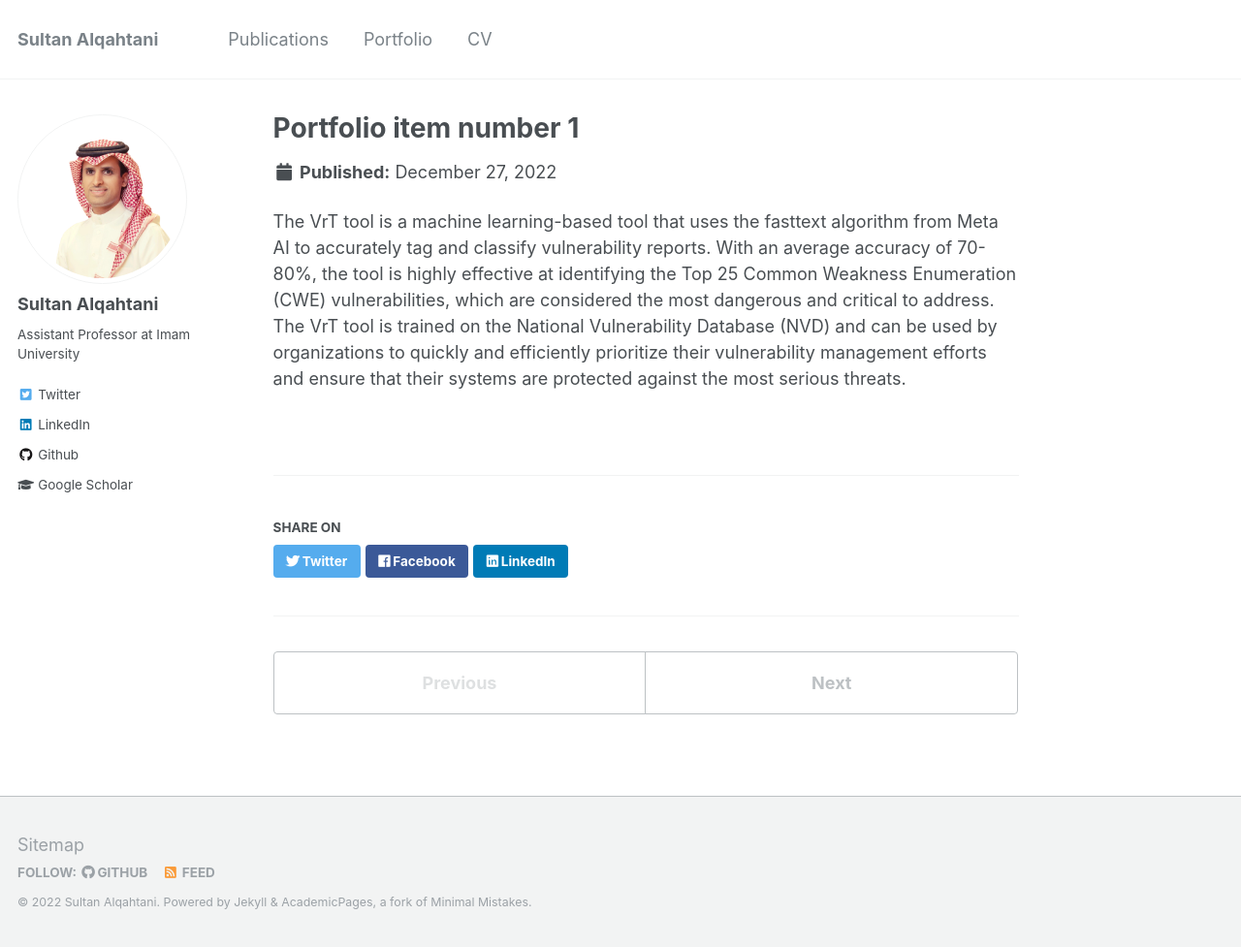
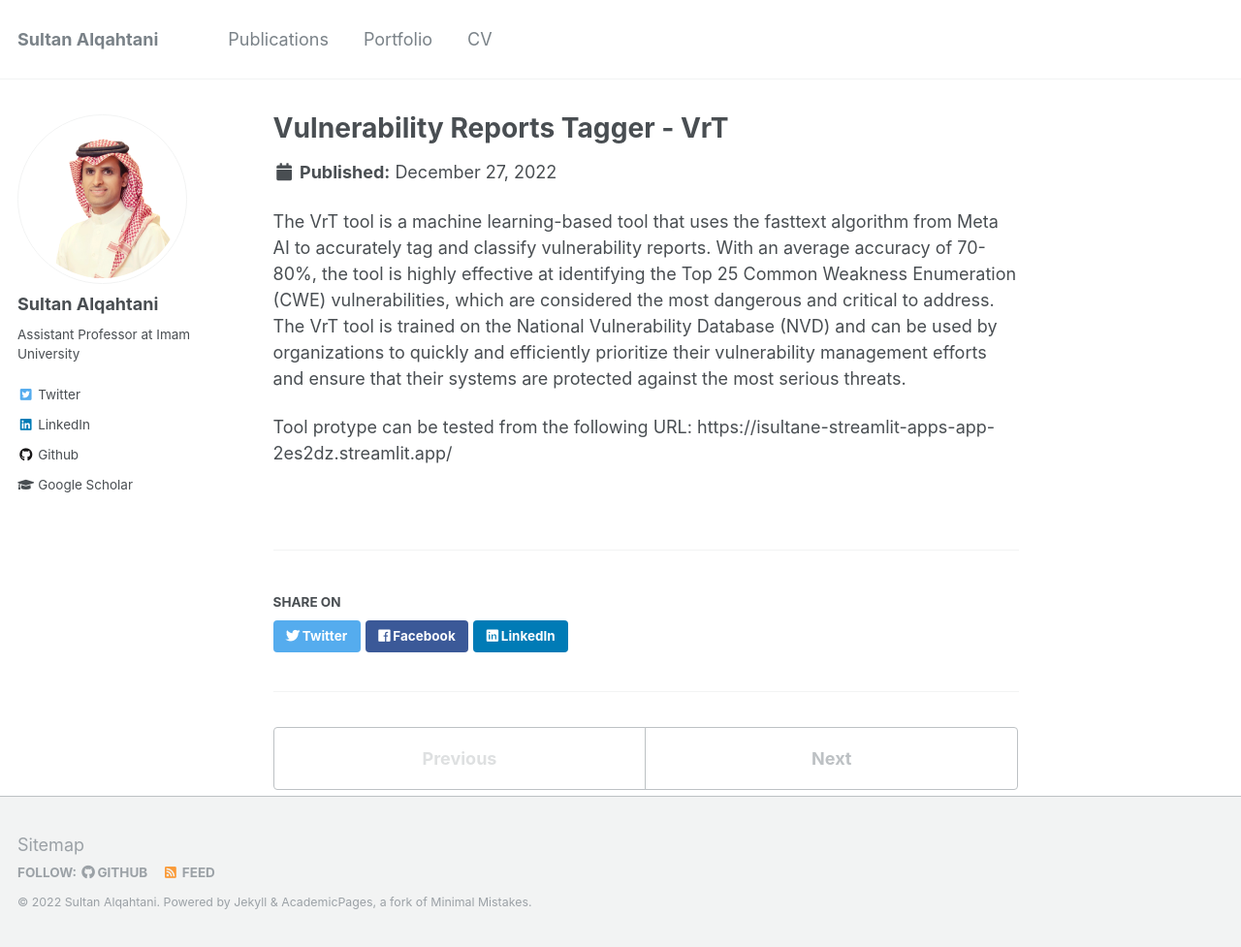
Before and after one commit to isultane/isultane.github.io, a Jekyll site: the page built from _portfolio/portfolio-1.md, in a window 1280 px wide and 977 px high. Shown: the whole window at 97% size. Built offline with Jekyll 4.4.1, drawn with Linux system fonts in a browser that asks for light colours.

Commit message:
added tool URL

```diff
--- a/_portfolio/portfolio-1.md
+++ b/_portfolio/portfolio-1.md
@@ -1,7 +1,9 @@
 ---
-title: "Portfolio item number 1"
+title: "Vulnerability Reports Tagger - VrT"
 excerpt: "machine learning-based tool that uses the fasttext algorithm from Meta AI to accurately tag and classify vulnerability reports <br/><img src='/images/vrt_image.png'>"
 collection: portfolio
 ---
 
 The VrT tool is a machine learning-based tool that uses the fasttext algorithm from Meta AI to accurately tag and classify vulnerability reports. With an average accuracy of 70-80%, the tool is highly effective at identifying the Top 25 Common Weakness Enumeration (CWE) vulnerabilities, which are considered the most dangerous and critical to address. The VrT tool is trained on the National Vulnerability Database (NVD) and can be used by organizations to quickly and efficiently prioritize their vulnerability management efforts and ensure that their systems are protected against the most serious threats.
+
+Tool protype can be tested from the following URL: https://isultane-streamlit-apps-app-2es2dz.streamlit.app/
```
